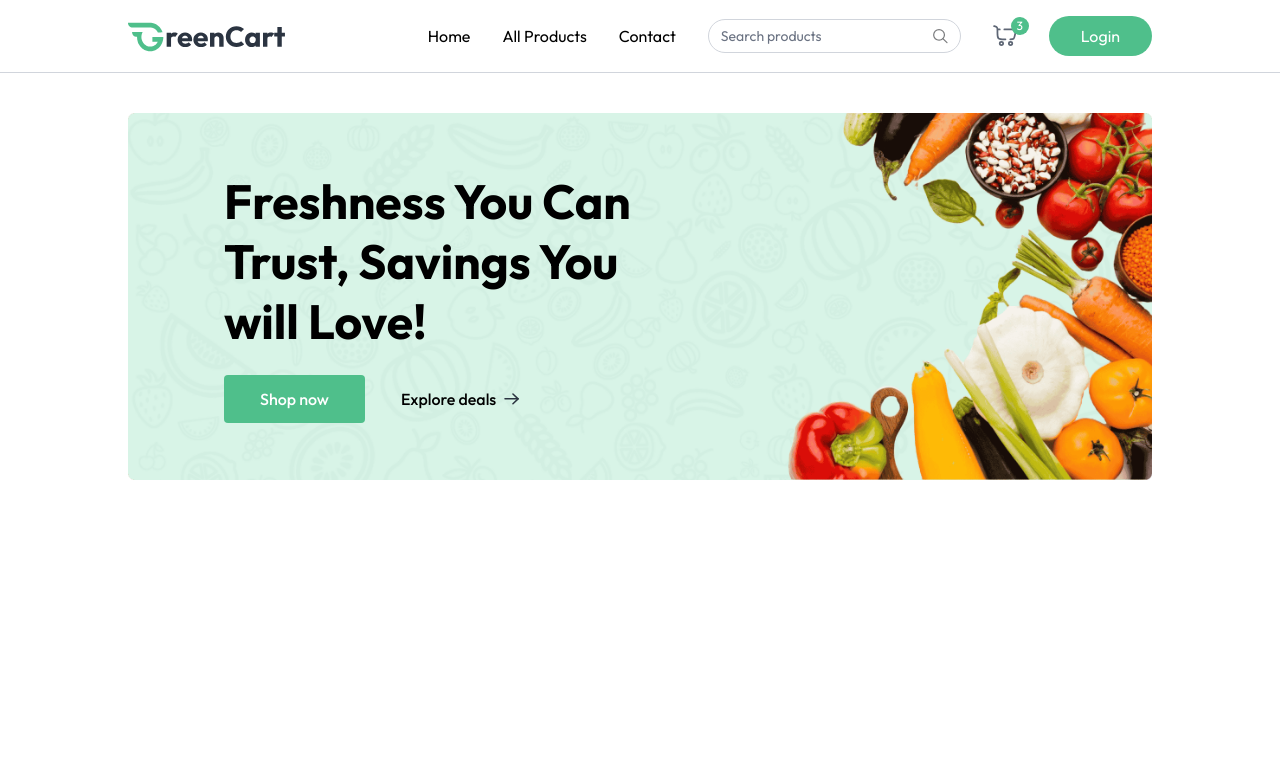
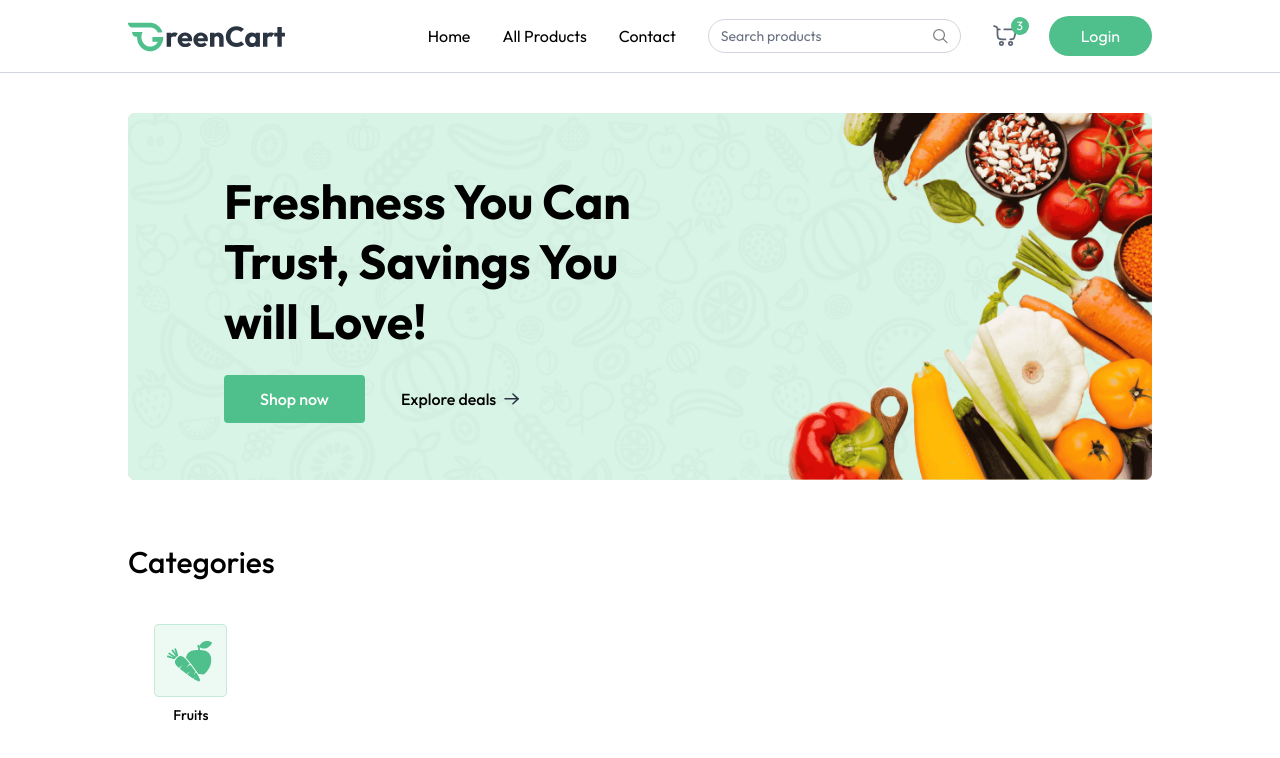
Before and after one commit to Kafoor-Nimas/Grocery-Delivery, a React (Vite) app in the folder client/: page / in a window 1280 px wide. Shown: the top 758 px of the page. Built offline with nearby package versions, Linux system fonts and the light colour scheme.

Commit message:
add Categories component and integrate it into Home page

```diff
--- /dev/null
+++ b/client/src/components/Categories.jsx
@@ -0,0 +1,22 @@
+import React from "react";
+import { assets } from "../assets/assets";
+
+const Categories = () => {
+  return (
+    <div className="mt-16">
+      <p className="text-2xl md:text-3xl font-medium">Categories</p>
+      <div className="grid grid-cols-2 sm:grid-cols-3 md:grid-cols-5 lg:grid-cols-6 xl:grid-cols-7 mt-6 gap-6">
+        <div className="group cursor-pointer py-5 px-3 gap-2 rounded-lg flex flex-col justify-center items-center">
+          <img
+            className="group-hover:scale-108 transition max-w-28"
+            src={assets.box_icon}
+            alt=""
+          />
+          <p className="text-sm font-medium">Fruits</p>
+        </div>
+      </div>
+    </div>
+  );
+};
+
+export default Categories;
--- a/client/src/pages/Home.jsx
+++ b/client/src/pages/Home.jsx
@@ -1,10 +1,12 @@
 import React from "react";
 import MainBanner from "../components/MainBanner";
+import Categories from "../components/Categories";
 
 const Home = () => {
   return (
     <div className="mt-10">
       <MainBanner />
+      <Categories />
     </div>
   );
 };
```
